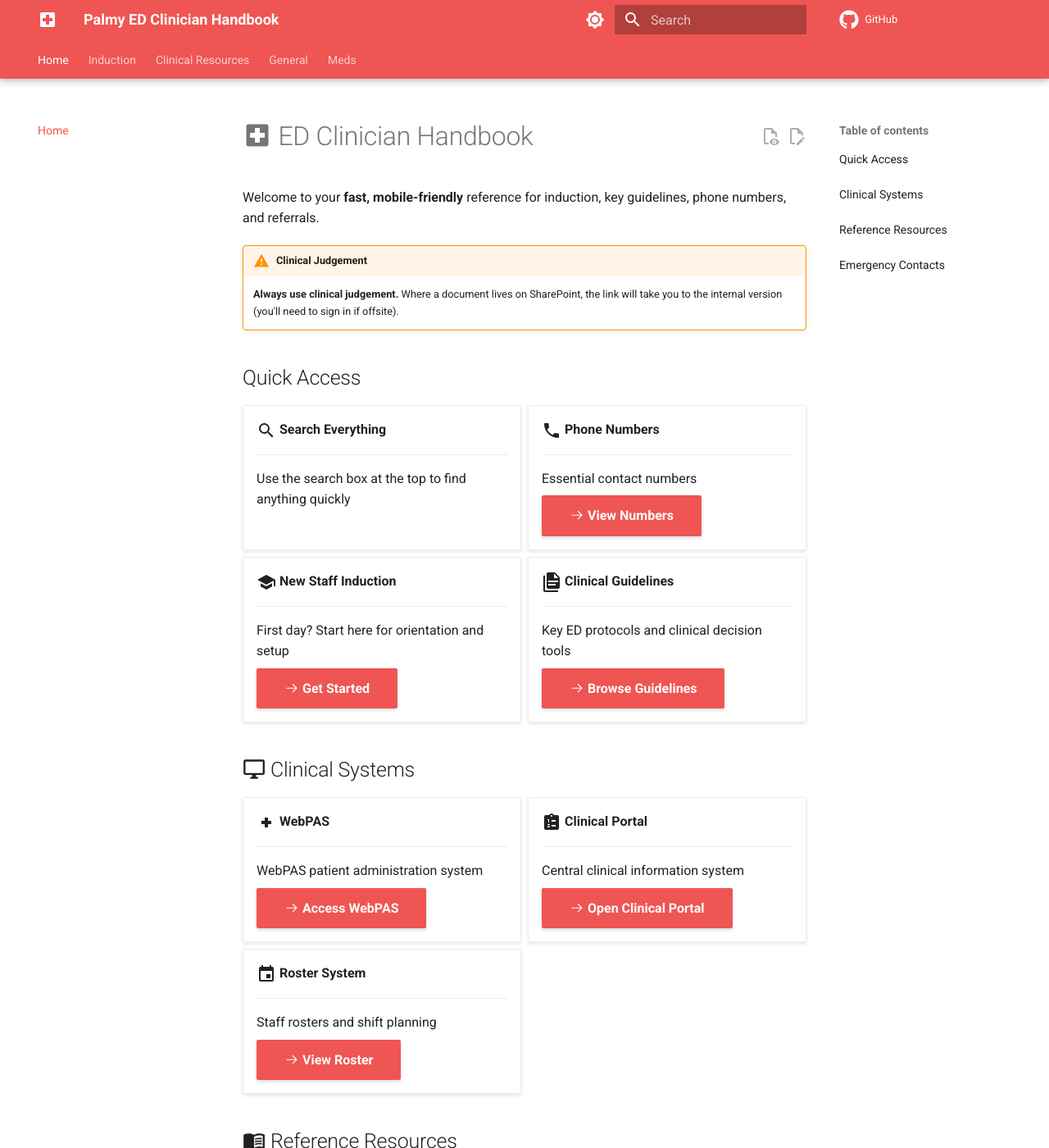
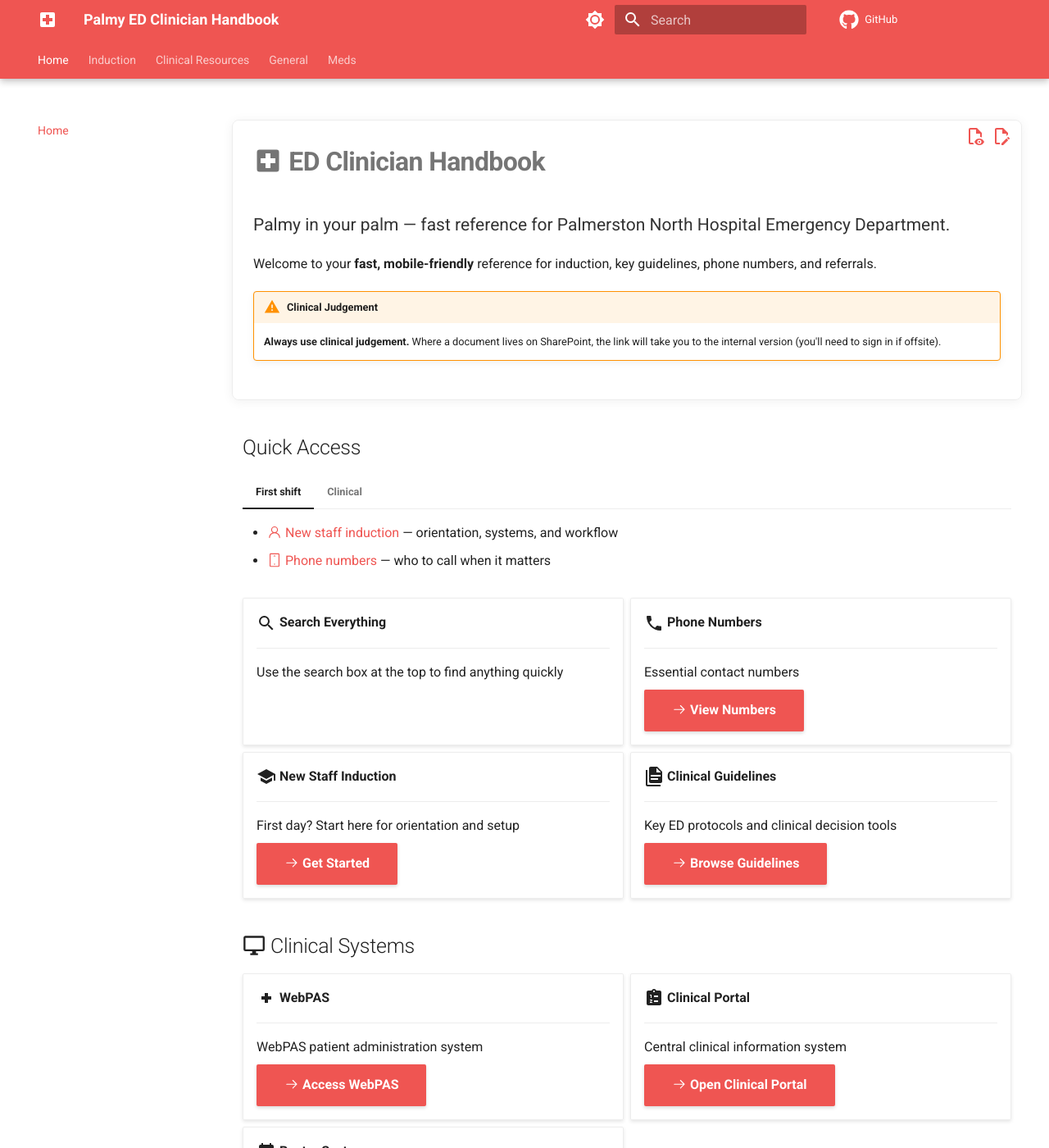
Before and after one commit to obidose/ed-handbook, an MkDocs documentation site: the page built from docs/index.md, in a window 1280 px wide and 1400 px high. Shown: the whole window at 82% size. Built offline with MkDocs 1.6.1 and Material for MkDocs 9.7.7, drawn with Linux system fonts in a browser that asks for light colours; comment, search, counter and statistics services are not loaded.

Commit message:
Homepage hero, theme polish, and registrar orientation book
Pin mkdocs-material>=9.7.0; teal accent with red primary. Hero band on
home with tagline, hide toc/path on landing, tabbed quick links; global
typeset and link styling. Add Book-Registrar-Orientation.doc under assets
with induction nav and registrar-orientation download page.

Co-authored-by: Cursor <cursoragent@cursor.com>

```diff
--- a/docs/index.md
+++ b/docs/index.md
@@ -1,11 +1,33 @@
+---
+hide:
+  - toc
+  - path
+---
+
+<div class="palmy-hero" markdown>
+
 # :material-hospital-box: ED Clinician Handbook
+
+<p class="palmy-hero__tagline">Palmy in your palm — fast reference for Palmerston North Hospital Emergency Department.</p>
 
 Welcome to your **fast, mobile-friendly** reference for induction, key guidelines, phone numbers, and referrals.
 
 !!! warning "Clinical Judgement"
     **Always use clinical judgement.** Where a document lives on SharePoint, the link will take you to the internal version (you'll need to sign in if offsite).
 
+</div>
+
 ## Quick Access
+
+=== "First shift"
+
+    - [:octicons-person-24: New staff induction](induction.md) — orientation, systems, and workflow
+    - [:octicons-device-mobile-24: Phone numbers](phone-numbers.md) — who to call when it matters
+
+=== "Clinical"
+
+    - [:octicons-book-24: Guidelines overview](guidelines/index.md) — sepsis, chest pain, head injury, and more
+    - [:octicons-link-24: Quick links](quick-links.md) — MedChart, WebPAS, and common portals
 
 <div class="grid cards" markdown>
 
--- a/docs/induction.md
+++ b/docs/induction.md
@@ -12,6 +12,7 @@ This section is organized to take you through everything you need to know:
 
 Start with the essentials:
 
+- **[Registrar orientation book](registrar-orientation.md)** — downloadable Word orientation booklet for registrars
 - **[Department Information](department-info.md)** - Learn about our team, services, and how the department operates
 - **[ED Layout](ed-overview.md)** - Navigate the physical space and understand the different areas
 
--- a/docs/stylesheets/extra.css
+++ b/docs/stylesheets/extra.css
@@ -1,3 +1,18 @@
+/* Global typeset: comfortable line length for long guideline pages */
+.md-typeset {
+  line-height: 1.65;
+}
+
+/* Body links in article: use accent (teal) for interactive, distinct from heading red */
+.md-content .md-typeset a:not(.md-button) {
+  color: var(--md-typeset-a-color, var(--md-accent-fg-color));
+}
+
+.md-content .md-typeset a:not(.md-button):focus-visible {
+  outline: 2px solid var(--md-accent-fg-color);
+  outline-offset: 2px;
+}
+
 /* Page TOC (right sidebar): larger click/tap targets and hover feedback */
 .md-sidebar--secondary .md-nav--secondary .md-nav__link {
   padding-top: 0.4rem;
@@ -58,3 +73,51 @@
 .md-button--primary:hover {
     box-shadow: 0 3px 6px rgba(0,0,0,0.2);
 }
+
+/* Homepage hero (index.md): full-width band, theme-aware gradient */
+.md-content .palmy-hero {
+  margin: 0 -0.65rem 2rem;
+  padding: 1.5rem 1.25rem 1.35rem;
+  border-radius: 8px;
+  border: 1px solid var(--md-default-fg-color--lightest);
+  background: linear-gradient(
+    155deg,
+    var(--md-primary-fg-color--transparent) 0%,
+    var(--md-default-bg-color) 70%
+  );
+  box-shadow: 0 2px 14px rgba(0, 0, 0, 0.06);
+}
+
+.md-content .palmy-hero h1 {
+  margin-top: 0;
+  font-weight: 700;
+  letter-spacing: -0.02em;
+}
+
+.md-content .palmy-hero__tagline {
+  margin: 0.35rem 0 1rem;
+  font-size: 1.05rem;
+  line-height: 1.45;
+  opacity: 0.92;
+  color: var(--md-default-fg-color);
+}
+
+[data-md-color-scheme="slate"] .md-content .palmy-hero {
+  background: linear-gradient(
+    155deg,
+    var(--md-primary-fg-color--transparent) 0%,
+    var(--md-default-bg-color) 75%
+  );
+  box-shadow: 0 2px 18px rgba(0, 0, 0, 0.35);
+}
+
+@media (max-width: 44.984em) {
+  .md-content .palmy-hero {
+    margin-inline: -0.5rem;
+    padding: 1.25rem 1rem 1.1rem;
+  }
+
+  .md-content .palmy-hero__tagline {
+    font-size: 1rem;
+  }
+}
--- a/mkdocs.yml
+++ b/mkdocs.yml
@@ -24,13 +24,13 @@ theme:
   palette:
     - scheme: default
       primary: red
-      accent: red
+      accent: teal
       toggle:
         icon: material/brightness-7
         name: Switch to dark mode
     - scheme: slate
       primary: red
-      accent: red
+      accent: teal
       toggle:
         icon: material/brightness-4
         name: Switch to light mode
@@ -46,6 +46,7 @@ nav:
   - Home: index.md
   - Induction:
       - Overview: induction.md
+      - Registrar orientation book: registrar-orientation.md
       - Department Information: department-info.md
       - ED Layout: ed-overview.md
       - Case Workflow:
--- a/requirements.txt
+++ b/requirements.txt
@@ -1,2 +1,2 @@
-mkdocs-material>=9.5.23
+mkdocs-material>=9.7.0
 mkdocs-git-revision-date-localized-plugin
```
Also changed, not shown: docs/registrar-orientation.md (added, +14 -0 lines), 1 other file.
